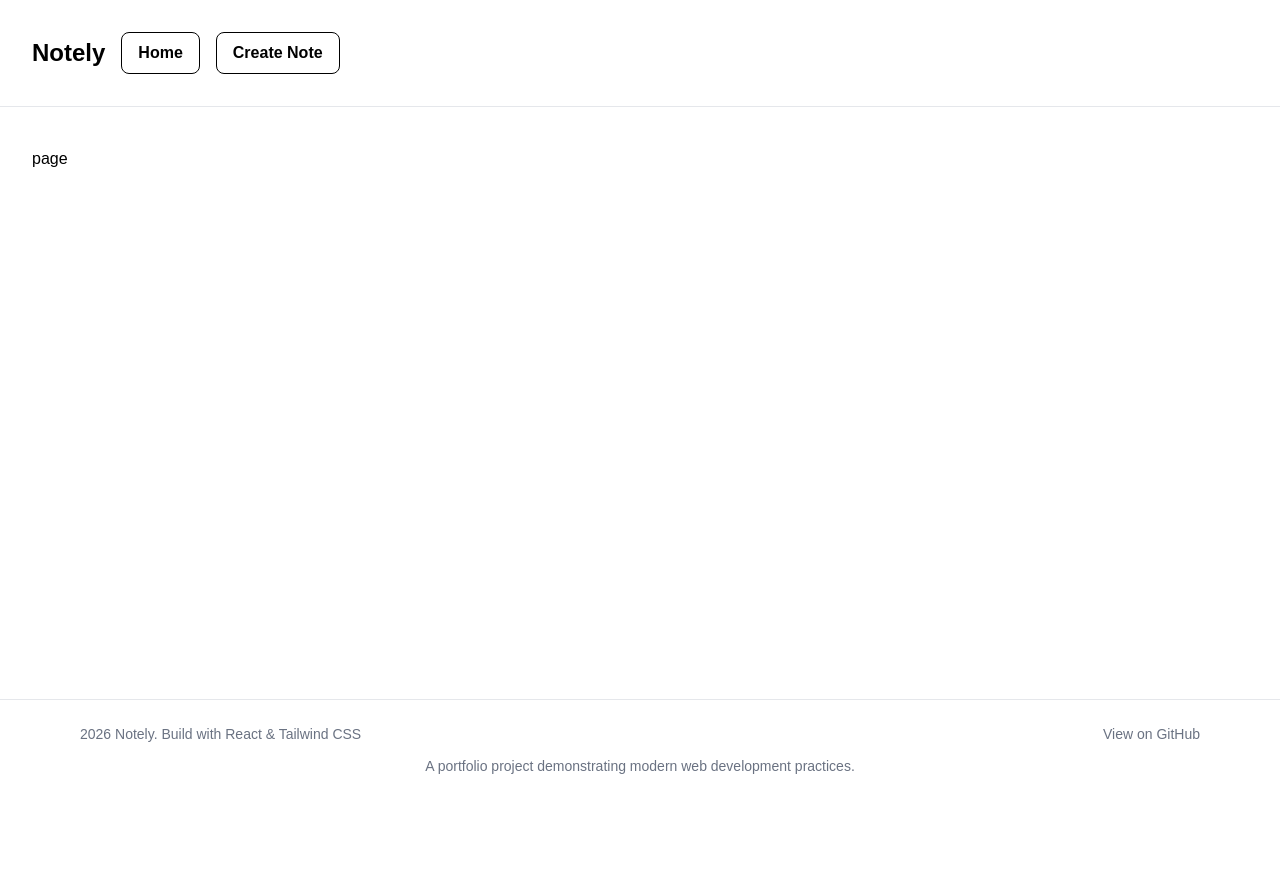
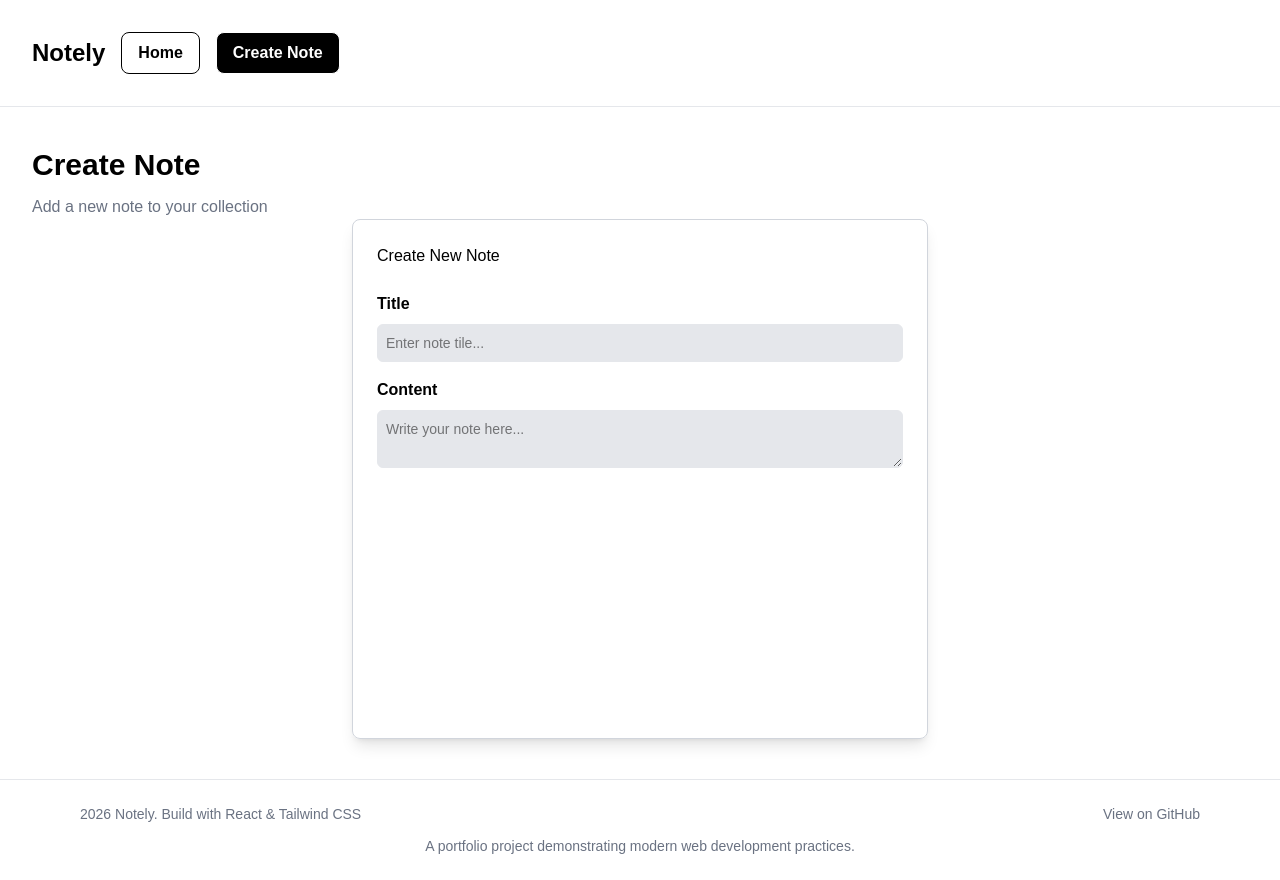
Before and after one commit to N4thh/PersonalNote-api, a Next.js app in the folder my-app/: page /dashboard/notes in a window 1280 px wide. Before the commit the page ends 800 px from the top, so only its background shows below. Built offline with nearby package versions, Linux system fonts and the light colour scheme.

Commit message:
FE: update switch to edit page, loading create note page

```diff
--- a/my-app/src/app/dashboard/layout.tsx
+++ b/my-app/src/app/dashboard/layout.tsx
@@ -1,11 +1,15 @@
 'use client'
 import { ReactNode } from "react";
 import Link from "next/link";
-import { useState } from "react";
+import { usePathname } from "next/navigation";
+
 
 
 export default function DashboardLayout({ children }: { children: ReactNode }) {
-   const [activeBtn, setActiveBtn] = useState("");
+     const pathname = usePathname();
+
+  const isHome = pathname === "/dashboard";
+  const isNotePage = pathname.startsWith("/dashboard/notes");
 
   return (
     <div className="min-h-screen flex flex-col bg-white text-black">
@@ -15,13 +19,11 @@ export default function DashboardLayout({ children }: { children: ReactNode }) {
         <h1 className=" text-2xl">Notely</h1>
 
        <Link href="/dashboard"
-        onClick={() => setActiveBtn("home")}
-        className={`border rounded-lg py-2 px-4 ${activeBtn === "home" ? "bg-black text-white" : "bg-white text-black"}`}
+        className={`border rounded-lg py-2 px-4 ${isHome ? "bg-black text-white" : "bg-white text-black"}`}
         >Home</Link>
 
       <Link href="/dashboard/notes"
-        onClick={() => setActiveBtn("CreateNote")}
-        className={`border rounded-lg py-2 px-4 ${activeBtn === "CreateNote" ? "bg-black text-white" : "bg-white text-black"}`}
+        className={`border rounded-lg py-2 px-4 ${isNotePage ? "bg-black text-white" : "bg-white text-black"}`}
         >Create Note</Link>
 
       </header>
--- /dev/null
+++ b/my-app/src/app/dashboard/notes/[id]/page.tsx
@@ -0,0 +1,9 @@
+import React from 'react'
+
+const EditNote = () => {
+  return (
+    <div>Edit page</div>
+  )
+}
+
+export default EditNote
--- a/my-app/src/app/dashboard/notes/page.tsx
+++ b/my-app/src/app/dashboard/notes/page.tsx
@@ -1,8 +1,74 @@
-import React from 'react'
+'use client'
+import React, { SyntheticEvent } from 'react'
+import { useState } from "react";
+import { useRouter } from "next/navigation";
 
 const CreateNote = () => {
+    //data
+    const router = useRouter();
+    const [error, setError] = useState('');
+    const [success, setSuccess] = useState('');
+    const [loading, setisLoading] = useState(false);
+    const [formData, setFormData] = useState ({
+        title: '',
+        content: ''
+    })
+
+    //handeleChange
+    const handleChange = (e: React.ChangeEvent<HTMLInputElement | HTMLTextAreaElement>) =>{
+        const {name, value} = e.target
+        setFormData(prev => ({
+          ...prev,
+          [name] : value
+        }));
+    }
+
+    //handleSubmit
+    const handleSubmit = async (e:SyntheticEvent) =>{
+      e.preventDefault();
+      setError('');
+      setSuccess('');
+      setisLoading(true)
+    }
   return (
-    <div>page</div>
+    <>
+      <div className='space-y-3'>
+        <p className='font-semibold text-3xl'>Create Note</p>
+        <p className='text-gray-500'>Add a new note to your collection</p>
+      </div>
+
+      <div className="min-h-[65vh] flex justify-center">
+        <div className="border border-gray-300 shadow-lg rounded-lg p-6 w-full max-w-xl space-y-6">
+          <p>Create New Note</p>
+
+          <form
+          className='space-y-4'>
+            <div className='space-y-2'>
+              <p className='font-semibold'>Title</p>
+              <input
+              className='border rounded-md w-full p-2 text-sm border-gray-200 bg-gray-200'
+              type='text'
+              name = "title"
+              value = {formData.title}
+              onChange={handleChange}
+              placeholder='Enter note tile...'
+              />
+            </div>
+            <div className='flex flex-col flex-1 space-y-2'>
+              <p className='font-semibold'>Content</p>
+              <textarea
+              className='border  rounded-md w-full p-2 h-full text-sm border-gray-200 bg-gray-200'
+              name = "content"
+              value = {formData.content}
+              onChange={handleChange}
+              placeholder='Write your note here...'
+              />
+            </div>
+          </form>
+        </div>
+      </div>
+    </>
+
   )
 }
 
--- a/my-app/src/app/dashboard/page.tsx
+++ b/my-app/src/app/dashboard/page.tsx
@@ -1,7 +1,7 @@
 import { prisma } from '@/lib/prisma'
 import { getUser } from '@/lib/getUser';
+import { redirect } from "next/navigation";
 import Notebox from '@/components/Notebox'
-import { redirect } from "next/navigation";
 
 const Dashboard = async () => {
 
@@ -25,6 +25,7 @@ const Dashboard = async () => {
         <div className='space-y-3'>
           <h1 className='text-3xl font-semibold'>My Notes</h1>
           <p className='text-gray-500'>{totalNote} notes total</p>
+
         </div>
 
          <div className='max-w-lg'>
--- a/my-app/src/app/login/page.tsx
+++ b/my-app/src/app/login/page.tsx
@@ -61,8 +61,7 @@ const Login = () => {
             </div>
             {/* login form */}
             <div className='border border-gray-300 rounded-lg p-6 shadow-sm'>
-                <form
-                onSubmit={handleLogin}>
+                <form onSubmit={handleLogin}>
                     <div className='mb-5 space-y-1'>
                         <h1 className='font-semibold'>Login</h1>
                         <p className='text-gray-500'>Enter your credentials to access your notes</p>
--- a/my-app/src/components/Notebox.tsx
+++ b/my-app/src/components/Notebox.tsx
@@ -1,5 +1,6 @@
 'use client'
 import { Note } from "@prisma/client"
+import Link from "next/link"
 
 type Props = {
     note: Note
@@ -9,7 +10,14 @@ const Notebox = ({note}: Props) => {
     <div className="border border-gray-300 rounded-xl p-4">
         <div className="p-2 space-y-8">
             <div className="space-y-1">
-                <h1 className="font-semibold text-2xl">{note.title}</h1>
+                <div className="flex justify-between">
+                    <h1 className="font-semibold text-2xl">{note.title}</h1>
+                    <div className="flex space-x-2">
+                        <p>Delete</p>
+                        <Link href={`/dashboard/notes/${note.id}`}>Edit</Link>
+                    </div>
+                </div>
+
                 <p className="text-gray-500">
                 {note.createdAt.toLocaleString('en-US', {
                     month: 'short',
```
